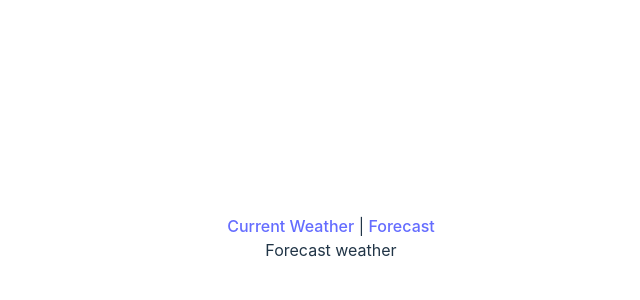
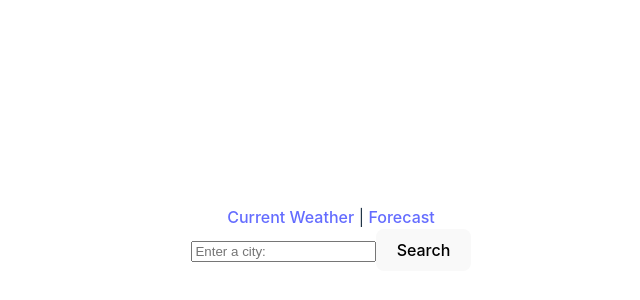
Before and after one commit to jackivison01/react-weather-app, a React (Vite) app in the folder weather-app/: page /forecast in a window 1280 px wide. Shown: the part 162-462 px from the top of the page, without its empty margins (309-949 px from the left). Built offline with nearby package versions, Linux system fonts and the light colour scheme.

Commit message:
Adding search bar ot forecast page

```diff
--- /dev/null
+++ b/weather-app/src/components/SearchBar.jsx
@@ -0,0 +1,22 @@
+export default function SearchBar({ onSearch, setCity }) {
+    const handleChange = (event) => {
+        setCity(event.target.value);
+    };
+
+    const handleKeyPress = (event) => {
+        if (event.key === "Enter") {
+            onSearch();
+        };
+    };
+
+    return (
+        <>
+            <input
+                placeholder='Enter a city:'
+                onChange={handleChange}
+                onKeyDown={handleKeyPress}>
+            </input>
+            <button onClick={onSearch}>Search</button>
+        </>
+    )
+}
--- a/weather-app/src/pages/ForecastWeather.jsx
+++ b/weather-app/src/pages/ForecastWeather.jsx
@@ -1,9 +1,34 @@
 import React from "react";
+import SearchBar from "../components/SearchBar";
 
 export default function ForecastWeather() {
+    const fetchForecast = async () => {
+        try {
+            const API_KEY = import.meta.env.VITE_APP_WEATHER_API_KEY;
+            const response = await axios.get(
+                `https://api.weatherapi.com/v1/current.json`,
+                {
+                    params: {
+                        key: API_KEY,
+                        q: city,
+                    },
+                }
+            );
+            setWeather(response.data);
+
+            const location = response.data.location
+            const msg = `${location.name}, ${location.country}`;
+            setWeatherMessage(msg);
+            setError('');
+        } catch (err) {
+            setWeather(null);
+            setError('Enter a valid city');
+        }
+    };
+
     return (
         <div>
-            Forecast weather
+            <SearchBar></SearchBar>
         </div>
     );
 }
```
